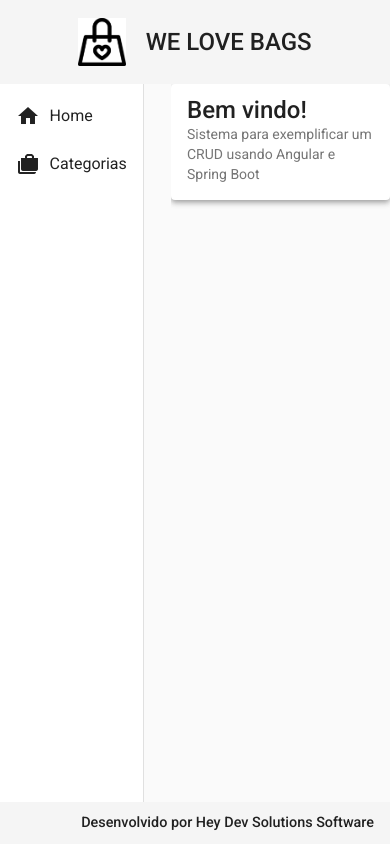
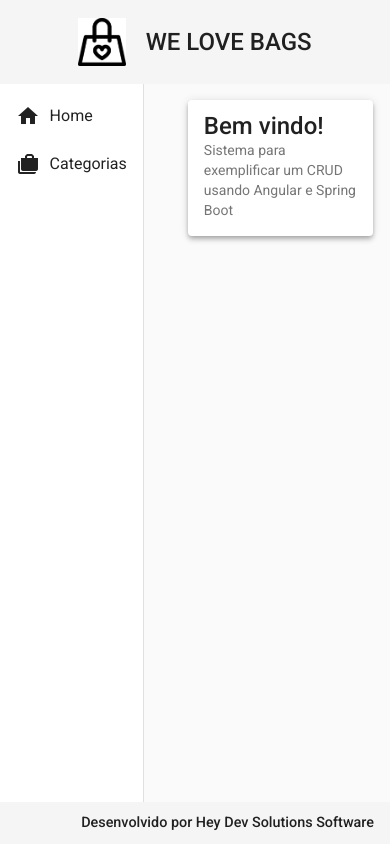
Before and after one commit to Brenda-Rabelo/welovebags, an Angular app: page / in a window 390 px wide. Built offline with nearby package versions, Linux system fonts and the light colour scheme.

Commit message:
home implementado com rota

```diff
--- a/src/app/components/views/home/home.component.css
+++ b/src/app/components/views/home/home.component.css
@@ -0,0 +1,15 @@
+.home {
+  width: 95%;
+  margin: 1rem auto;
+}
+
+@media (max-width: 450px) {
+  .home {
+    width: 70%;
+  }
+}
+@media (max-width: 770px) {
+  .home {
+    width: 70%;
+  }
+}
```
